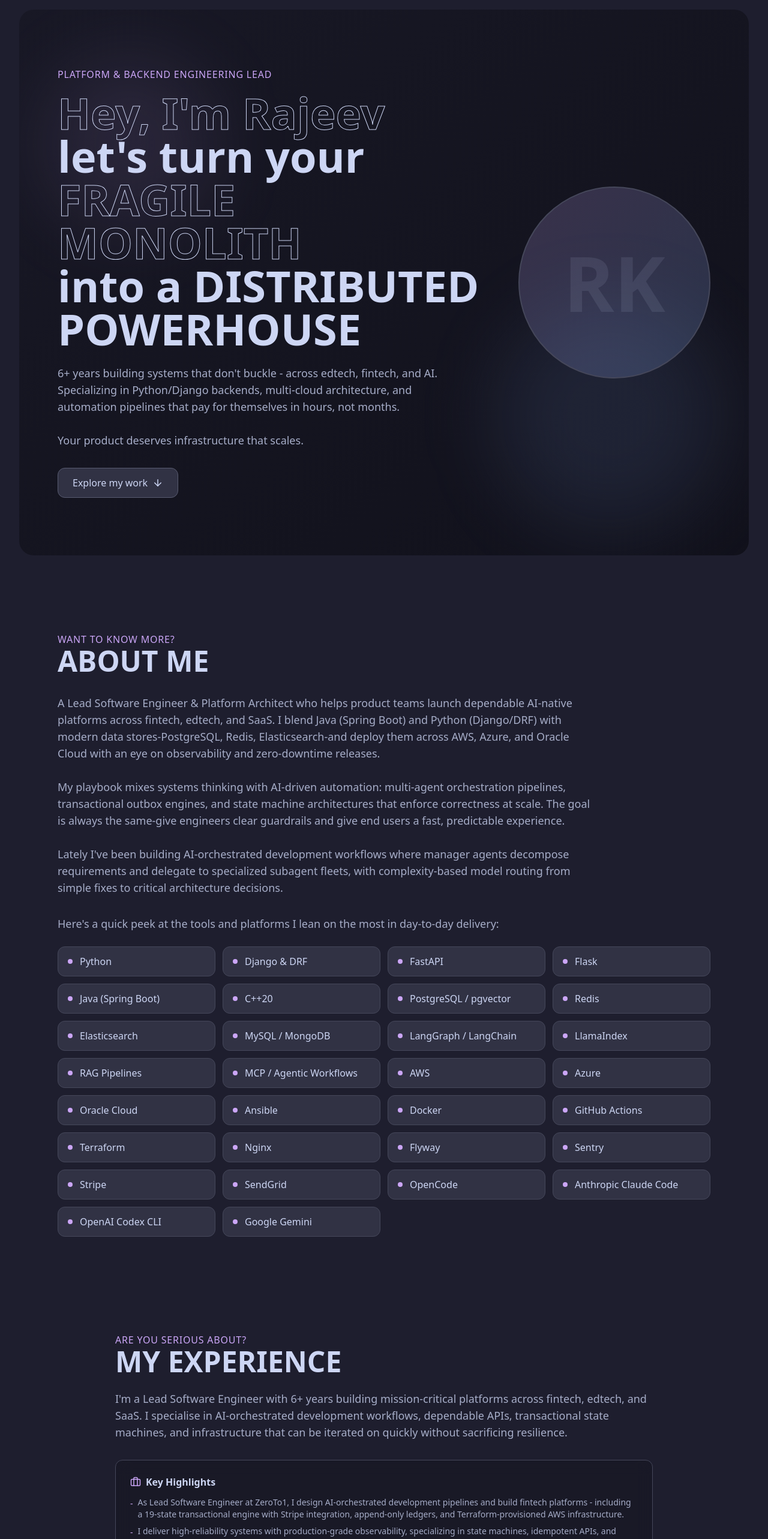
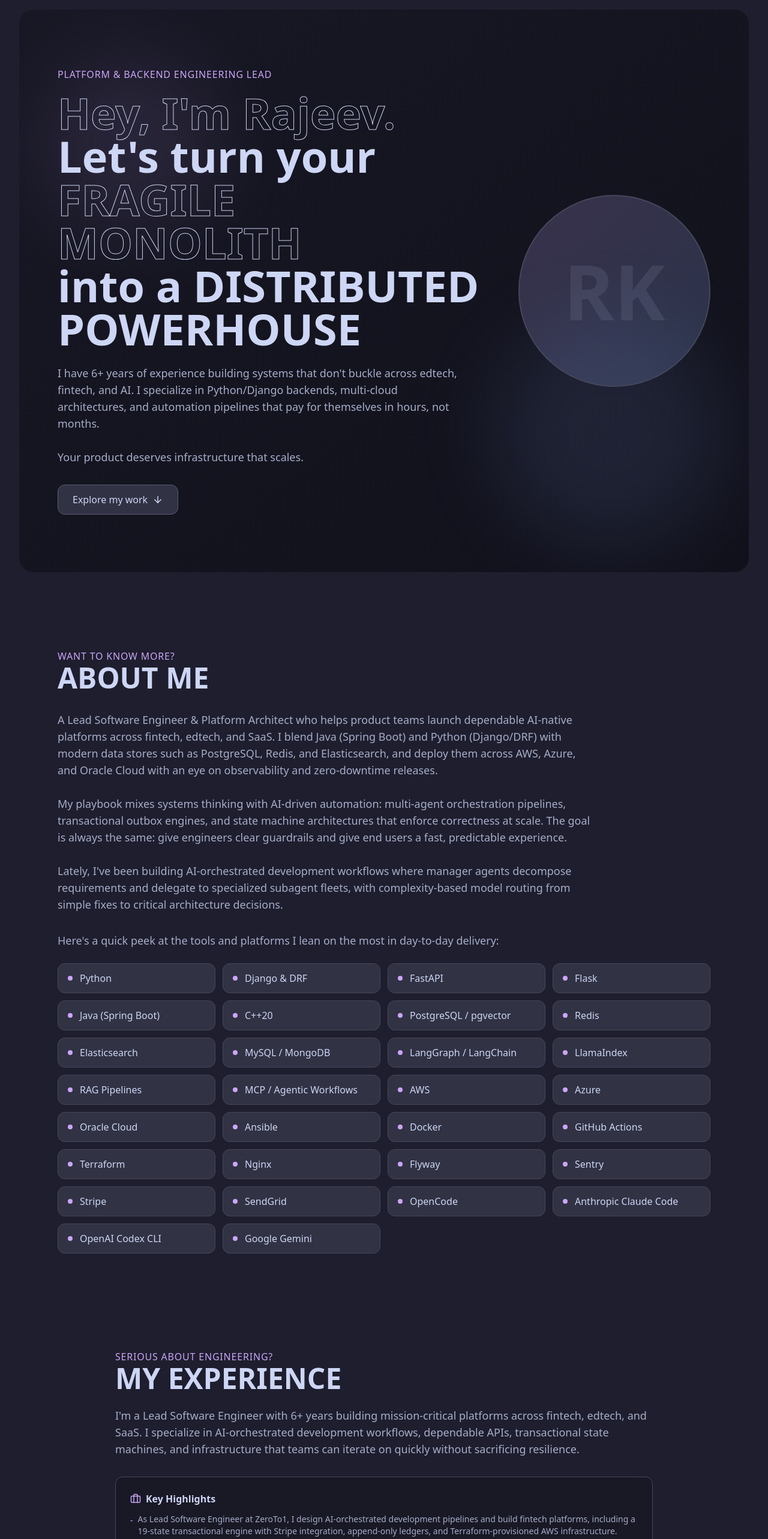
Before and after one commit to rajeev-kl/profile, a React (Vite) app: page / in a window 1280 px wide. Shown: the top 2566 px of the page at 60% size. Built offline with nearby package versions, Linux system fonts and the light colour scheme.

Commit message:
chore: improve grammar, readability, and consistency across experience and project documentation

```diff
--- a/src/data/experience.js
+++ b/src/data/experience.js
@@ -3,13 +3,13 @@ export const EXPERIENCE = [
     company: 'ZeroTo1',
     role: 'Lead Software Engineer',
     period: 'Apr 2026 - Present',
-    description: 'Applied AI for the Mid-Market. Client: FrequentFan - Credit card and loyalty points for sports and entertainment.',
+    description: 'Applied AI for the mid-market. Client: FrequentFan, a credit card and loyalty points platform for sports and entertainment.',
     highlights: [
-      'Designed AI-orchestrated development pipeline using OpenCode with multi-agent fleets (Claude Code, Codex CLI) and complexity-based model routing for task decomposition, PR review, and SOC2-compliant infra provisioning.',
-      'Designed 19-state finite state machine with 40+ transitions governing ticket purchase lifecycle - from booking through settlement - with typed failure routing, guard predicates, and deterministic conflict resolution.',
-      'Built transactional outbox pattern with atomic state+outbox+ledger writes and append-only financial ledger with write-time accounting projections across 24 event types.',
-      'Engineered PCI SAQ-A-EP compliant Stripe integration with PaymentIntents (manual capture), HMAC-verified webhook inbox durability, and polymorphic PaymentStrategy interface.',
-      'Architected full AWS deployment stack (ECS Fargate, RDS PostgreSQL 17, ALB, VPC) using Terraform with 8 modules, GitHub Actions CI/CD with OIDC auth, magic-link auth, and structured observability.',
+      'Designed an AI-orchestrated development pipeline using OpenCode with multi-agent fleets (Claude Code, Codex CLI) and complexity-based model routing for task decomposition, PR review, and SOC2-compliant infra provisioning.',
+      'Designed a 19-state finite state machine with 40+ transitions governing the ticket purchase lifecycle, from booking through settlement, with typed failure routing, guard predicates, and deterministic conflict resolution.',
+      'Built a transactional outbox pattern with atomic state+outbox+ledger writes and an append-only financial ledger with write-time accounting projections across 24 event types.',
+      'Engineered a PCI SAQ-A-EP compliant Stripe integration with PaymentIntents (manual capture), HMAC-verified webhook inbox durability, and a polymorphic PaymentStrategy interface.',
+      'Architected a full AWS deployment stack (ECS Fargate, RDS PostgreSQL 17, ALB, VPC) using Terraform with 8 modules, GitHub Actions CI/CD with OIDC auth, magic-link auth, and structured observability.',
     ],
     tech: [
       'Java 21',
@@ -30,16 +30,16 @@ export const EXPERIENCE = [
   },
   {
     company: 'Razonica',
-    role: 'Head Of Engineering',
+    role: 'Head of Engineering',
     period: 'Jul 2025 - Apr 2026',
     description:
       'AI growth-hacking platform for enterprise retail and portfolio intelligence.',
     highlights: [
       'Directed a 5-member cross-functional team building AI-first decision systems with pre-commit linting and strict CI/CD.',
       'Built Bookworm - a multi-tenant RAG platform with React canvas frontend and Django backend, streaming via SSE.',
-      'Designed Fashion Intelligence Engine - aggregating sales/inventory with competitor pricing, AI Design Brief Generator.',
+      'Designed the Fashion Intelligence Engine, aggregating sales and inventory data with competitor pricing and powering an AI Design Brief Generator.',
       'Built Playwright-based scraper pipeline with async queues feeding pgvector-indexed time-series data.',
-      'Orchestrated secure multi-host Oracle Cloud environment with Ansible, Nginx, zero-downtime blue/green deployments.',
+      'Orchestrated a secure multi-host Oracle Cloud environment with Ansible, Nginx, and zero-downtime blue/green deployments.',
     ],
     tech: [
       'Python',
@@ -66,8 +66,8 @@ export const EXPERIENCE = [
     highlights: [
       'Led backend and DevOps modernization initiatives improving reliability across core services.',
       'Developed text communication framework and global search via Elasticsearch.',
-      'Migrated Azure MySQL Single Server to Flexible Server in under 15 minutes downtime.',
-      'Recovered from 6+ hour Azure Redis outage; reduced future incidents to ~15 minutes.',
+      'Migrated Azure MySQL Single Server to Flexible Server with under 15 minutes of downtime.',
+      'Recovered from a 6+ hour Azure Redis outage; reduced future incidents to ~15 minutes.',
       'Replicated infrastructure across UK and Canada regions for compliance and availability.',
       'Implemented Fail2Ban, Nginx hardening, and Datadog monitoring across critical services.',
     ],
@@ -94,7 +94,7 @@ export const EXPERIENCE = [
     highlights: [
       'Architected fintech-grade wallet platform with eKYC, virtual accounts, and government API integrations.',
       'Enforced ACID-safe ledger updates with exactly-once semantics using PostgreSQL locking.',
-      'Designed idempotent APIs and resilient webhook reconciliation preventing duplicate financial ops.',
+      'Designed idempotent APIs and resilient webhook reconciliation to prevent duplicate financial operations.',
       'Hardened third-party integrations with retries, timeouts, circuit breakers, and dead-letter queues.',
     ],
     tech: [
@@ -123,7 +123,7 @@ export const EXPERIENCE = [
     company: 'Linarc',
     role: 'Backend Engineer',
     period: 'Nov 2020 - May 2021',
-    description: 'Project management tool for construction industries.',
+    description: 'Project management tool for the construction industry.',
     highlights: [
       'Delivered core backend APIs and stabilized QA environments on AWS.',
       'Enabled secure document workflows with S3 presigned URL patterns.',
@@ -168,7 +168,7 @@ export const CONTRACTS = [
     company: 'VerifAI',
     role: 'AI & Backend Developer',
     period: 'Mar 2025 - Jun 2025',
-    description: 'AI Toolkit for API Testing.',
+    description: 'AI toolkit for API testing.',
     highlights: [
       'Architected modular Django backend across accounts, forms, integrations, and interfaces.',
       'Built secure multi-model AI gateway (OpenAI, Azure, Anthropic, Google) with encrypted per-user key storage.',
@@ -190,9 +190,9 @@ export const CONTRACTS = [
     period: 'Jun 2023 - Aug 2026',
     description: 'Skill training institute.',
     highlights: [
-      'Trained undergraduates in Python web backend development - SQL, Docker, REST APIs, CI/CD, AWS.',
+      'Trained undergraduates in Python backend web development, covering SQL, Docker, REST APIs, CI/CD, and AWS.',
       'Taught Django/DRF: serializers, viewsets, JWT auth, filtering, background tasks, Gunicorn.',
-      'Mentored capstone CSAT feedback platform with configurable forms and analytics dashboard.',
+      'Mentored students building a capstone CSAT feedback platform with configurable forms and an analytics dashboard.',
     ],
     tech: [
       'Python',
@@ -208,7 +208,7 @@ export const CONTRACTS = [
     company: 'ComBuyn',
     role: 'Backend & Platform Engineer',
     period: 'May 2021 - Feb 2022',
-    description: 'Multi-Vendor E-commerce & Service Booking Platform.',
+    description: 'Multi-vendor e-commerce and service booking platform.',
     highlights: [
       'Engineered campaign-driven commerce and slot-based service booking with quantity controls.',
       'Integrated dual payment gateways with idempotency, webhook reconciliation, and transaction ledgering.',
@@ -239,7 +239,7 @@ export const CONTRACTS = [
 ];
 
 export const HIGHLIGHTS = [
-  'As Lead Software Engineer at ZeroTo1, I design AI-orchestrated development pipelines and build fintech platforms - including a 19-state transactional engine with Stripe integration, append-only ledgers, and Terraform-provisioned AWS infrastructure.',
+  'As Lead Software Engineer at ZeroTo1, I design AI-orchestrated development pipelines and build fintech platforms, including a 19-state transactional engine with Stripe integration, append-only ledgers, and Terraform-provisioned AWS infrastructure.',
   'I deliver high-reliability systems with production-grade observability, specializing in state machines, idempotent APIs, and transactional outbox patterns that ensure exactly-once financial semantics.',
   'Previously at Razonica, I directed a 5-member team building AI-first decision systems, RAG platforms, and scraper infrastructure with zero-downtime releases.',
   'I specialize in Python, Java (Spring Boot), PostgreSQL, and multi-cloud architectures (AWS, Azure, Oracle), focusing on dependable APIs, resilient data pipelines, and AI-native engineering workflows.',
--- a/src/data/skills.js
+++ b/src/data/skills.js
@@ -31,10 +31,10 @@ export const SKILLS = [
   { name: 'Google Gemini', category: 'ai' },
 ];
 
-export const OVERVIEW = `A Lead Software Engineer & Platform Architect who helps product teams launch dependable AI-native platforms across fintech, edtech, and SaaS. I blend Java (Spring Boot) and Python (Django/DRF) with modern data stores-PostgreSQL, Redis, Elasticsearch-and deploy them across AWS, Azure, and Oracle Cloud with an eye on observability and zero-downtime releases.
+export const OVERVIEW = `A Lead Software Engineer & Platform Architect who helps product teams launch dependable AI-native platforms across fintech, edtech, and SaaS. I blend Java (Spring Boot) and Python (Django/DRF) with modern data stores such as PostgreSQL, Redis, and Elasticsearch, and deploy them across AWS, Azure, and Oracle Cloud with an eye on observability and zero-downtime releases.
 
-My playbook mixes systems thinking with AI-driven automation: multi-agent orchestration pipelines, transactional outbox engines, and state machine architectures that enforce correctness at scale. The goal is always the same-give engineers clear guardrails and give end users a fast, predictable experience.
+My playbook mixes systems thinking with AI-driven automation: multi-agent orchestration pipelines, transactional outbox engines, and state machine architectures that enforce correctness at scale. The goal is always the same: give engineers clear guardrails and give end users a fast, predictable experience.
 
-Lately I've been building AI-orchestrated development workflows where manager agents decompose requirements and delegate to specialized subagent fleets, with complexity-based model routing from simple fixes to critical architecture decisions.`;
+Lately, I've been building AI-orchestrated development workflows where manager agents decompose requirements and delegate to specialized subagent fleets, with complexity-based model routing from simple fixes to critical architecture decisions.`;
 
 export const BANNER_TAGLINE = `Lead Software Engineer who transforms complex business challenges into bulletproof, AI-native systems. I've engineered fintech platforms with 19-state transactional engines, built multi-agent development pipelines, and orchestrated seamless cloud migrations across AWS, Azure, and Oracle.`;
--- a/src/sections/Banner.jsx
+++ b/src/sections/Banner.jsx
@@ -25,9 +25,9 @@ const Banner = () => {
           transition={{ duration: 0.8, delay: 0.15 }}
         >
           <h1 className="text-4xl sm:text-5xl md:text-6xl lg:text-7xl font-bold leading-tight mb-6">
-            <span className="stroke-text">Hey, I'm Rajeev</span>
+            <span className="stroke-text">Hey, I'm Rajeev.</span>
             <br />
-            let's turn your
+            Let's turn your
             <br />
             <span className="stroke-text">FRAGILE MONOLITH</span>
             <br />
@@ -41,8 +41,9 @@ const Banner = () => {
           transition={{ duration: 0.8, delay: 0.3 }}
         >
           <p className="text-catppuccin-subtext0 text-base md:text-lg leading-relaxed max-w-2xl mb-8">
-            6+ years building systems that don't buckle - across edtech, fintech,
-            and AI. Specializing in Python/Django backends, multi-cloud architecture,
+            I have 6+ years of experience building systems that don't buckle across
+            edtech, fintech, and AI. I specialize in Python/Django backends,
+            multi-cloud architectures,
             and automation pipelines that pay for themselves in hours, not months.
             <br />
             <br />
--- a/src/sections/Experience.jsx
+++ b/src/sections/Experience.jsx
@@ -58,7 +58,7 @@ const Experience = () => {
   return (
     <section className="py-12 md:py-20 px-4 md:px-8 lg:px-16">
       <div className="max-w-4xl mx-auto">
-        <SectionHeading accent="ARE YOU SERIOUS ABOUT?" title="MY EXPERIENCE" className="mb-6" />
+        <SectionHeading accent="SERIOUS ABOUT ENGINEERING?" title="MY EXPERIENCE" className="mb-6" />
 
         <OptimizedMotion
           initial={{ opacity: 0, y: 20 }}
@@ -68,9 +68,9 @@ const Experience = () => {
         >
           <p className="text-catppuccin-subtext0 text-base md:text-lg leading-relaxed mb-8">
             I'm a Lead Software Engineer with 6+ years building mission-critical
-            platforms across fintech, edtech, and SaaS. I specialise in
+            platforms across fintech, edtech, and SaaS. I specialize in
             AI-orchestrated development workflows, dependable APIs, transactional
-            state machines, and infrastructure that can be iterated on quickly
+            state machines, and infrastructure that teams can iterate on quickly
             without sacrificing resilience.
           </p>
         </OptimizedMotion>
@@ -123,7 +123,7 @@ const Experience = () => {
         >
           <h3 className="text-catppuccin-text font-semibold text-xl mb-6">
             <Briefcase size={20} className="inline mr-2 text-catppuccin-mauve" />
-            Contracts & Freelance
+            Contracts & Freelance Work
           </h3>
         </OptimizedMotion>
 
--- a/src/sections/GetInTouch.jsx
+++ b/src/sections/GetInTouch.jsx
@@ -26,7 +26,7 @@ const GetInTouch = () => {
             <p className="text-catppuccin-subtext0 text-base md:text-lg leading-relaxed max-w-2xl mx-auto mb-10">
               I'm actively seeking exciting new opportunities to architect the next
               generation of backend systems! My inbox is wide open - whether you've
-              got a challenging project, an amazing opportunity, or want to discuss
+              got a challenging project, an amazing opportunity, or you want to discuss
               how I can elevate your tech stack, I'm ready to dive in!
             </p>
             <a
--- a/src/sections/Projects.jsx
+++ b/src/sections/Projects.jsx
@@ -59,7 +59,7 @@ const Projects = () => {
         <p className="text-catppuccin-subtext0 text-base md:text-lg leading-relaxed mb-10 max-w-3xl">
           I partner with founders and product teams to deliver dependable backends,
           AI copilots, and deployment automation. Each engagement here shipped to
-          production - balancing data modeling, systems design, and hands-on Cloud/CI
+          production, balancing data modeling, systems design, and hands-on cloud/CI
           plumbing to unlock customer wins fast.
         </p>
       </OptimizedMotion>
```
Also changed, not shown: src/data/projects.js (+6 -6 lines).
